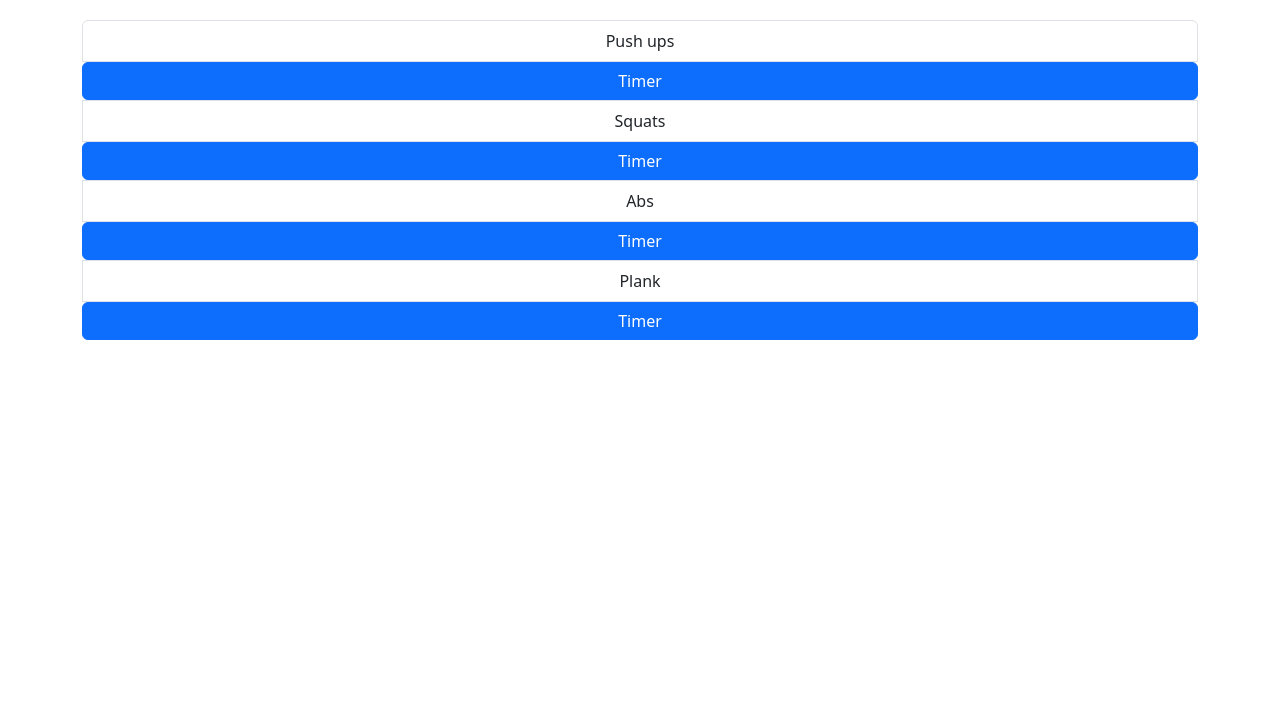
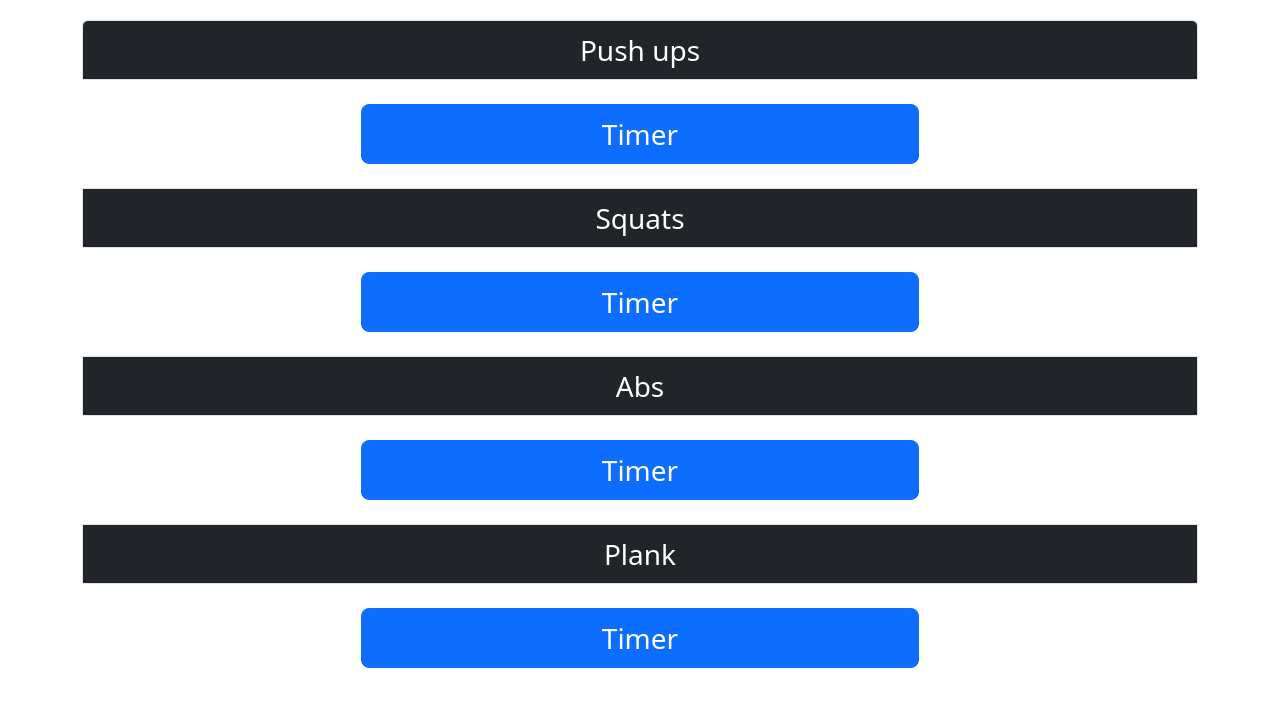
Before and after one commit to AdrianMoldoveanu/Better-You, a plain HTML site: page index.html in a window 1280 px wide. Shown: the part 90-796 px from the top of the page. Drawn offline with nearby package versions, Linux system fonts and the light colour scheme.

Commit message:
change buttons

```diff
--- a/index.html
+++ b/index.html
@@ -15,15 +15,15 @@
 <body>
     <div class="container mt-5 ">
         <h2 class="mb-4 center-block text-center">Daily Exercise</h2>
-        <ul class="list-group">
-            <li class="list-group-item center-block text-center">Push ups</li>
-            <button type="button" class="timer btn btn-primary btn-md">Timer</button>
-            <li class="list-group-item center-block text-center">Squats</li>
-            <button type="button" class="timer btn btn-primary btn-md">Timer</button>
-            <li class="list-group-item center-block text-center">Abs</li>
-            <button type="button" class="timer btn btn-primary btn-md">Timer</button>
-            <li class="list-group-item center-block text-center">Plank</li>
-            <button type="button" class="timer btn btn-primary btn-md">Timer</button>
+        <ul class="list-group fs-4 gap-4">
+            <li class="list-group-item center-block text-center lg fs-3 bg-dark text-white">Push ups</li>
+            <button type="button" class="timer w-50 align-self-center btn btn-primary btn-lg fs-3">Timer</button>
+            <li class="list-group-item center-block text-center fs-3 bg-dark text-white">Squats</li>
+            <button type="button" class="timer w-50 align-self-center btn btn-primary btn-lg fs-3">Timer</button>
+            <li class="list-group-item center-block text-center fs-3 bg-dark text-white">Abs</li>
+            <button type="button" class="timer w-50 align-self-center btn btn-primary btn-lg fs-3">Timer</button>
+            <li class="list-group-item center-block text-center fs-3 bg-dark text-white">Plank</li>
+            <button type="button" class="timer w-50 align-self-center btn btn-primary btn-lg fs-3">Timer</button>
         </ul>
     </div>
     <script src="https://cdn.jsdelivr.net/npm/@popperjs/core@2.11.8/dist/umd/popper.min.js"
```
